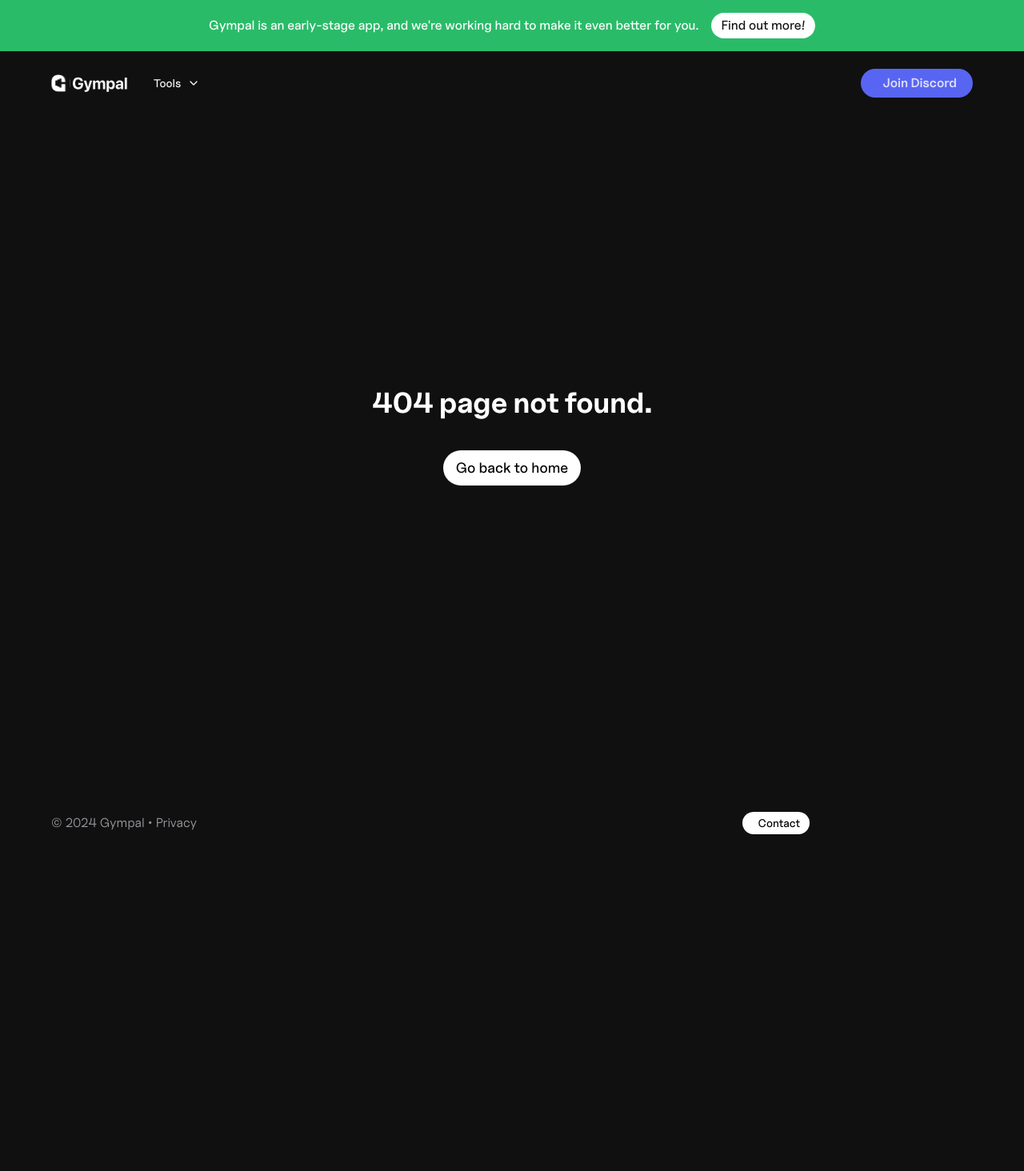
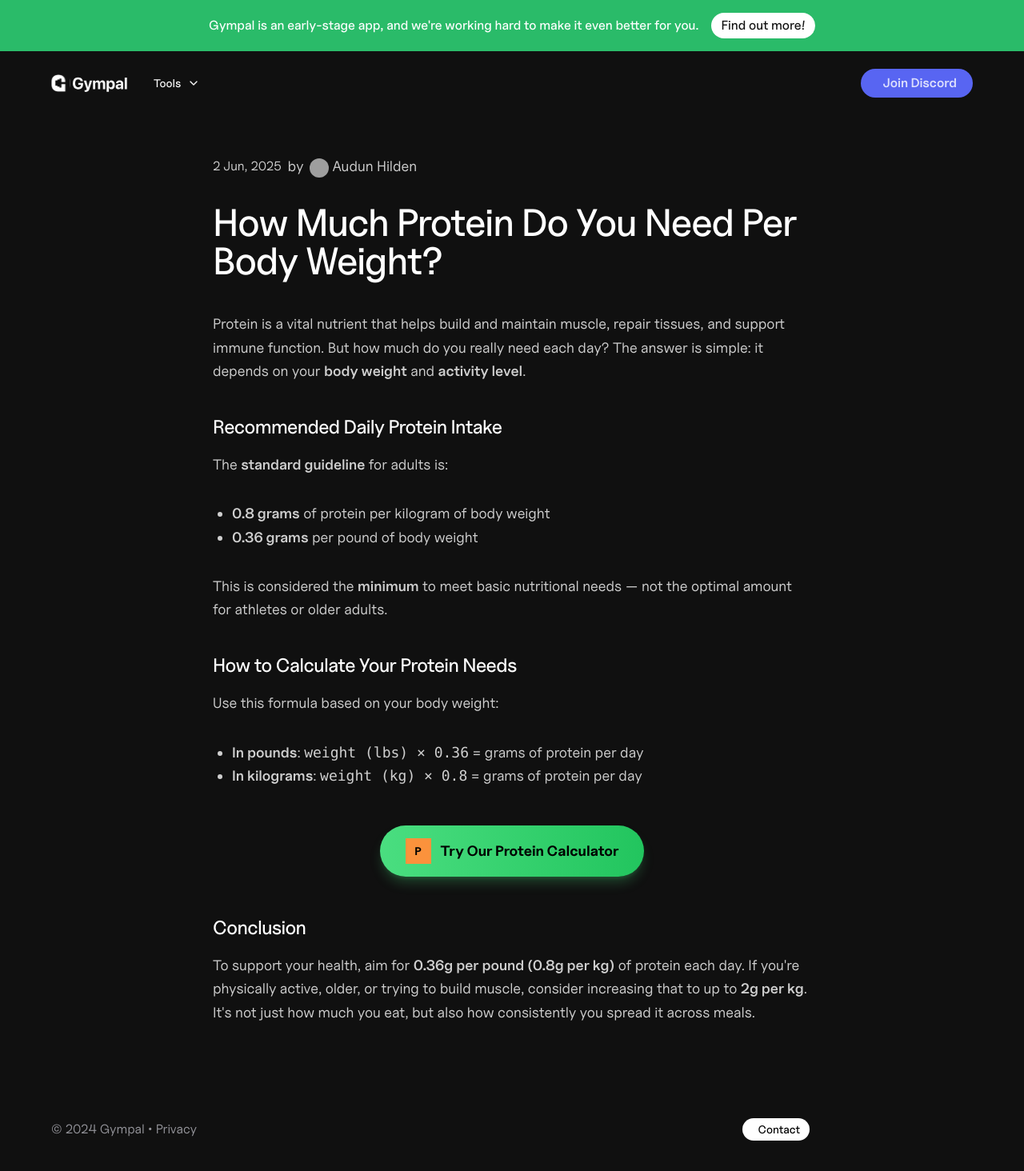
Before and after one commit to audn/gympal.com, a Next.js app: page /blog/how-much-protein-per-body-weight in a window 1280 px wide. Before the commit this address had no page. Shown: the top 1464 px of the page at 80% size. Before the commit the page ends 1113 px from the top, so only its background shows below. Built offline with nearby package versions, Linux system fonts and the light colour scheme; grey boxes are pictures that could not be loaded.

Commit message:
improved linking

```diff
--- a/next-seo.config.ts
+++ b/next-seo.config.ts
@@ -24,8 +24,8 @@ export default {
     site_name: 'Gympal',
   },
   twitter: {
-    handle: '@tweetaudun',
-    site: '@tweetaudun',
+    handle: '@gympalcom',
+    site: '@gympalcom',
     cardType: 'summary',
   },
 } as NextSeoProps;
--- a/src/components/Header.tsx
+++ b/src/components/Header.tsx
@@ -25,6 +25,7 @@ export const fadeIn = {
 
 function Header() {
   const [offsetY, setOffsetY] = useState(0);
+  const [open, setOpen] = useState(false);
   const handleScroll = () => {
     if (window.pageYOffset < 600) {
       setOffsetY(window.pageYOffset);
@@ -78,14 +79,14 @@ function Header() {
       )}
     >
       <div className="justify-between sm:justify-start h-[71px] md:h-[80px] w-full max-w-6xl mx-auto flex items-center gap-10 relative">
-        <div className="flex items-center gap-6">
+        <div className="flex items-center sm:gap-6">
           <Link href={'/'} className="flex items-center">
             <button className="flex shrink-0 items-center">
               <img src="/logo-text-white.svg" className="w-24 mr-2" />
             </button>
           </Link>
 
-          <DropdownMenu>
+          <DropdownMenu open={open} onOpenChange={setOpen}>
             <DropdownMenuTrigger className="flex items-center gap-2 text-white hover:text-green-400 transition-colors duration-200 text-sm font-medium">
               Tools
               <ChevronDown className="w-4 h-4" />
@@ -95,8 +96,8 @@ function Header() {
               align="start"
             >
               {tools.map((tool) => (
-                <DropdownMenuItem key={tool.href} asChild>
-                  <Link href={tool.href}>
+                <Link href={tool.href} key={tool.href}>
+                  <DropdownMenuItem asChild onClick={() => setOpen(false)}>
                     <div className="flex items-center gap-3 p-3 rounded-lg hover:bg-types-200 transition-colors duration-200 cursor-pointer">
                       <div className="flex items-center justify-center w-8 h-8 bg-green-400/20 rounded-lg">
                         <tool.icon className="w-4 h-4 text-green-400" />
@@ -110,8 +111,8 @@ function Header() {
                         </span>
                       </div>
                     </div>
-                  </Link>
-                </DropdownMenuItem>
+                  </DropdownMenuItem>
+                </Link>
               ))}
             </DropdownMenuContent>
           </DropdownMenu>
--- /dev/null
+++ b/src/pages/blog/how-much-protein-per-body-weight.tsx
@@ -0,0 +1,186 @@
+'use client';
+
+import { motion } from 'framer-motion';
+import { NextSeo } from 'next-seo';
+import Link from 'next/link';
+
+function ProteinCalculatorPage() {
+  return (
+    <motion.div
+      animate="enter"
+      className="max-w-[48.75rem] mx-auto"
+      exit="exit"
+      initial="initial"
+      variants={{
+        initial: { opacity: 0, y: 30 },
+        enter: {
+          y: 0,
+          opacity: 1,
+          transition: {
+            duration: 1.2,
+            ease: [0.22, 1, 0.36, 1],
+          },
+        },
+        exit: {
+          opacity: 0,
+          transition: {
+            duration: 0.2,
+            ease: [0.4, 0, 0.2, 1],
+          },
+        },
+      }}
+    >
+      <NextSeo
+        title="How Much Protein Do You Need Per Body Weight?"
+        description="Curious about your daily protein needs? Learn how many grams of protein you need per kilogram or pound of body weight based on your fitness goals."
+        canonical="https://gympal.com/blog/how-much-protein-per-body-weight"
+        additionalMetaTags={[
+          {
+            name: 'keywords',
+            content:
+              'protein intake, daily protein, body weight protein, nutrition, fitness goals',
+          },
+          {
+            name: 'author',
+            content: 'Audun Hilden',
+          },
+          {
+            property: 'article:published_time',
+            content: '2025-06-02T12:00:00Z',
+          },
+          {
+            property: 'article:modified_time',
+            content: '2025-06-02T12:00:00Z',
+          },
+          {
+            property: 'article:section',
+            content: 'Health & Fitness',
+          },
+          {
+            property: 'article:tag',
+            content: 'protein',
+          },
+          {
+            property: 'article:tag',
+            content: 'nutrition',
+          },
+          {
+            property: 'article:tag',
+            content: 'fitness goals',
+          },
+        ]}
+        openGraph={{
+          images: [
+            {
+              url: 'https://images.unsplash.com/photo-1532550907401-a500c9a57435?q=80&w=2069&auto=format&fit=crop&ixlib=rb-4.0.3&ixid=M3wxMjA3fDB8MHxwaG90by1wYWdlfHx8fGVufDB8fHx8fA%3D%3D',
+            },
+          ],
+        }}
+        twitter={{
+          cardType: 'summary_large_image',
+          site: '@gympalcom',
+          handle: '@audunhilden',
+        }}
+      />
+
+      <article className="max-w-4xl mx-auto px-4 py-8 md:py-12">
+        <div className="flex flex-wrap items-center gap-2 mb-8">
+          <time className="text-base">2 Jun, 2025</time>
+          <span>by</span>
+          <Link
+            href="https://x.com/audunhilden"
+            target="_blank"
+            rel="noreferrer noopener"
+          >
+            <button className="hover:text-white transition-all duration-200 ease-out">
+              <img
+                src="https://pbs.twimg.com/profile_images/1569879536581345283/YgoUF5HT_400x400.png"
+                className="w-6 h-6 rounded-full mr-1 inline"
+              />
+              Audun Hilden
+            </button>
+          </Link>
+        </div>
+
+        <h1 className="text-4xl md:text-5xl font-medium tracking-tight mb-10">
+          How Much Protein Do You Need Per Body Weight?
+        </h1>
+
+        <section>
+          <p>
+            Protein is a vital nutrient that helps build and maintain muscle,
+            repair tissues, and support immune function. But how much do you
+            really need each day? The answer is simple: it depends on your{' '}
+            <strong>body weight</strong> and <strong>activity level</strong>.
+          </p>
+        </section>
+
+        <section className="mt-8">
+          <h2 className="text-2xl font-medium tracking-tight mb-4">
+            Recommended Daily Protein Intake
+          </h2>
+          <p>
+            The <strong>standard guideline</strong> for adults is:
+          </p>
+          <ul className="list-disc ml-6 mt-2">
+            <li>
+              <strong>0.8 grams</strong> of protein per kilogram of body weight
+            </li>
+            <li>
+              <strong>0.36 grams</strong> per pound of body weight
+            </li>
+          </ul>
+          <p className="mt-2">
+            This is considered the <strong>minimum</strong> to meet basic
+            nutritional needs — not the optimal amount for athletes or older
+            adults.
+          </p>
+        </section>
+
+        <section className="mt-8">
+          <h2 className="text-2xl font-medium tracking-tight mb-4">
+            How to Calculate Your Protein Needs
+          </h2>
+          <p>Use this formula based on your body weight:</p>
+          <ul className="list-disc ml-6 mt-2">
+            <li>
+              <strong>In pounds</strong>: <code>weight (lbs) × 0.36</code> =
+              grams of protein per day
+            </li>
+            <li>
+              <strong>In kilograms</strong>: <code>weight (kg) × 0.8</code> =
+              grams of protein per day
+            </li>
+          </ul>
+        </section>
+
+        <div className="my-12 flex justify-center">
+          <Link href="/tools/protein-calculator">
+            <button className="bg-gradient-to-r from-green-400 to-green-500 hover:from-green-500 hover:to-green-600 text-black font-bold py-4 px-8 rounded-full text-lg shadow-lg shadow-green-400/25 transition-all duration-200 transform hover:scale-105 flex items-center gap-3">
+              <div className="w-8 h-8 bg-orange-400 rounded-lg flex items-center justify-center">
+                <span className="text-black font-bold text-sm">P</span>
+              </div>
+              Try Our Protein Calculator
+            </button>
+          </Link>
+        </div>
+
+        <section className="mt-8">
+          <h2 className="text-2xl font-medium tracking-tight mb-4">
+            Conclusion
+          </h2>
+          <p>
+            To support your health, aim for{' '}
+            <strong>0.36g per pound (0.8g per kg)</strong> of protein each day.
+            If you're physically active, older, or trying to build muscle,
+            consider increasing that to up to <strong>2g per kg</strong>. It's
+            not just how much you eat, but also how consistently you spread it
+            across meals.
+          </p>
+        </section>
+      </article>
+    </motion.div>
+  );
+}
+
+export default ProteinCalculatorPage;
--- a/src/pages/tools/protein-calculator.tsx
+++ b/src/pages/tools/protein-calculator.tsx
@@ -17,7 +17,9 @@ import {
   SelectValue,
 } from '@/src/components/ui/select';
 import { cn } from '@/src/lib/utils';
+import { motion } from 'framer-motion';
 import { NextSeo } from 'next-seo';
+import Link from 'next/link';
 import { useState } from 'react';
 
 export default function ProteinCalculator() {
@@ -88,7 +90,31 @@ export default function ProteinCalculator() {
   };
 
   return (
-    <div className="min-h-screen bg-types-50 px-6 text-white">
+    // <div className="min-h-screen bg-types-50 px-6 text-white">
+    <motion.div
+      animate="enter"
+      className="max-w-[48.75rem] mx-auto"
+      exit="exit"
+      initial="initial"
+      variants={{
+        initial: { opacity: 0, y: 30 },
+        enter: {
+          y: 0,
+          opacity: 1,
+          transition: {
+            duration: 1.2,
+            ease: [0.22, 1, 0.36, 1],
+          },
+        },
+        exit: {
+          opacity: 0,
+          transition: {
+            duration: 0.2,
+            ease: [0.4, 0, 0.2, 1],
+          },
+        },
+      }}
+    >
       <NextSeo
         title="Daily Protein Calculator"
         description="Calculate your daily protein needs based on your body weight, age, gender, activity level, and fitness goals."
@@ -340,6 +366,11 @@ export default function ProteinCalculator() {
                     <span>Essential for immune function</span>
                   </div>
                 </div>
+                <Link href="/blog/how-much-protein-per-body-weight">
+                  <button className="mt-4 text-brand-primary-100 hover:underline">
+                    Read more
+                  </button>
+                </Link>
               </div>
             </CardContent>
           </Card>
@@ -352,6 +383,6 @@ export default function ProteinCalculator() {
           </p>
         </div>
       </div>
-    </div>
+    </motion.div>
   );
 }
```
